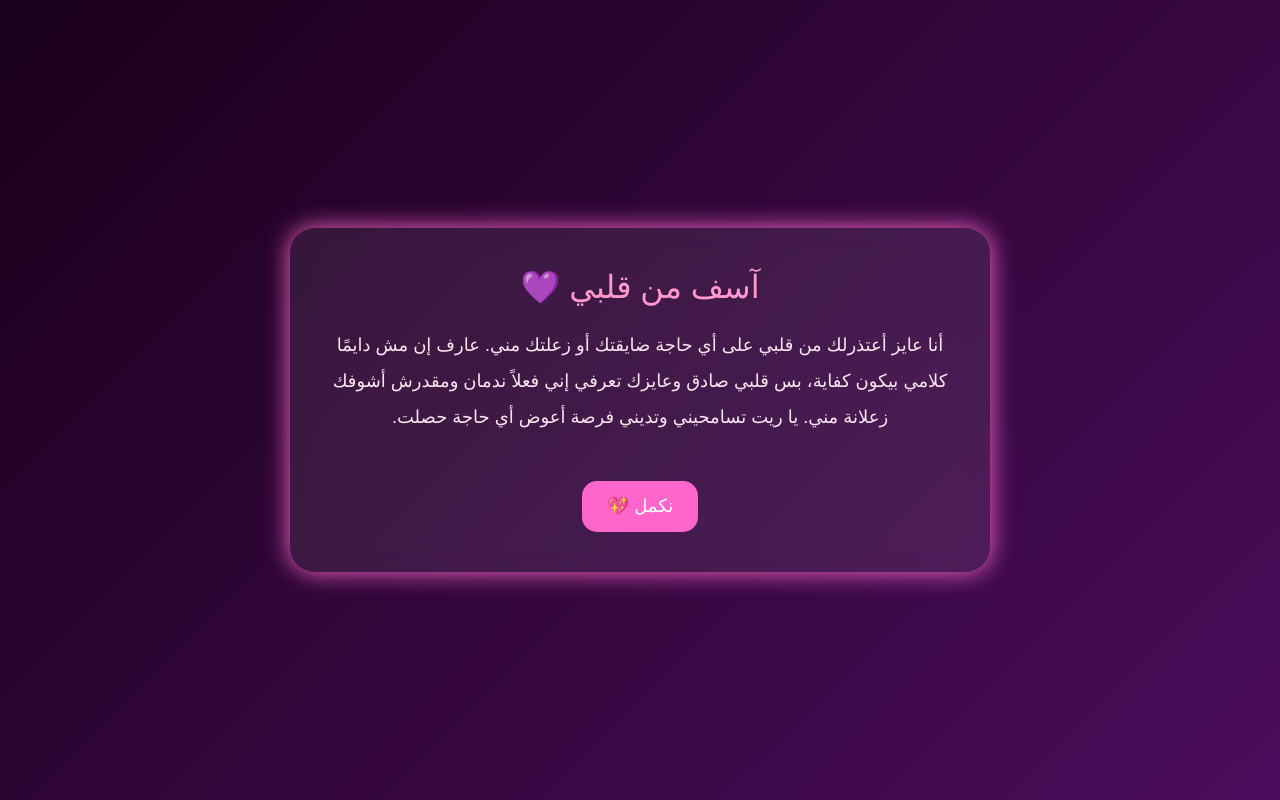
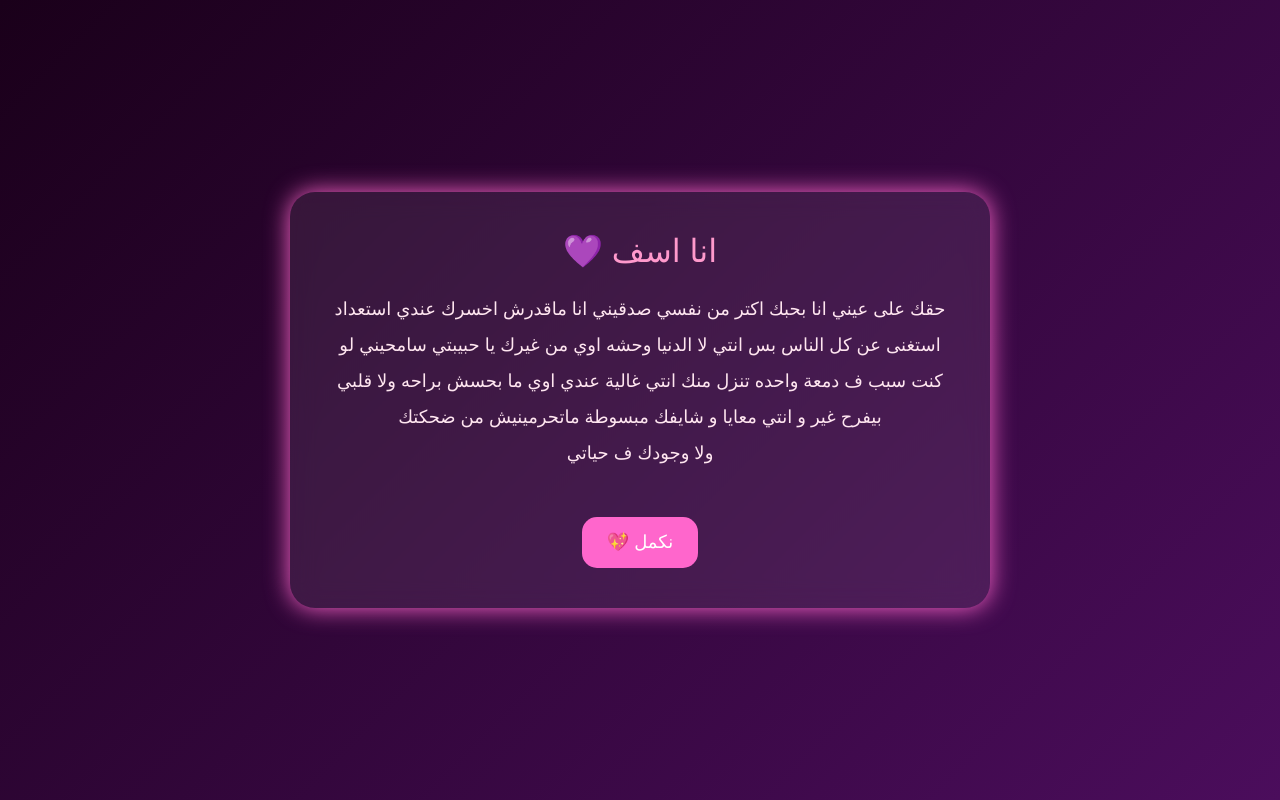
Before and after one commit to mo625826-cloud/ver_2, a plain HTML site: page sorry.html in a window 1280 px wide. Drawn offline with nearby package versions, Linux system fonts and the light colour scheme.

Commit message:
Update sorry.html

```diff
--- a/sorry.html
+++ b/sorry.html
@@ -108,10 +108,8 @@
   </script>
 
   <div class="msg-box animate__animated animate__fadeIn">
-    <h2>آسف من قلبي 💜</h2>
-    <p>أنا عايز أعتذرلك من قلبي على أي حاجة ضايقتك أو زعلتك مني.
-عارف إن مش دايمًا كلامي بيكون كفاية، بس قلبي صادق وعايزك تعرفي إني فعلاً ندمان ومقدرش أشوفك زعلانة مني.
-يا ريت تسامحيني وتديني فرصة أعوض أي حاجة حصلت.</p>
+    <h2>انا اسف  💜</h2>
+   <p>  حقك على عيني انا بحبك اكتر من نفسي صدقيني انا ماقدرش اخسرك عندي استعداد استغنى عن كل الناس بس انتي لا الدنيا وحشه اوي من غيرك يا حبيبتي سامحيني لو كنت سبب ف دمعة واحده تنزل منك انتي غالية عندي اوي ما بحسش براحه ولا قلبي بيفرح غير و انتي معايا و شايفك مبسوطة ماتحرمينيش من ضحكتك ولا وجودك ف حياتي</p>
 
     <button class="btn-next" onclick="nextPage()">نكمل 💖</button>
   </div>
```
